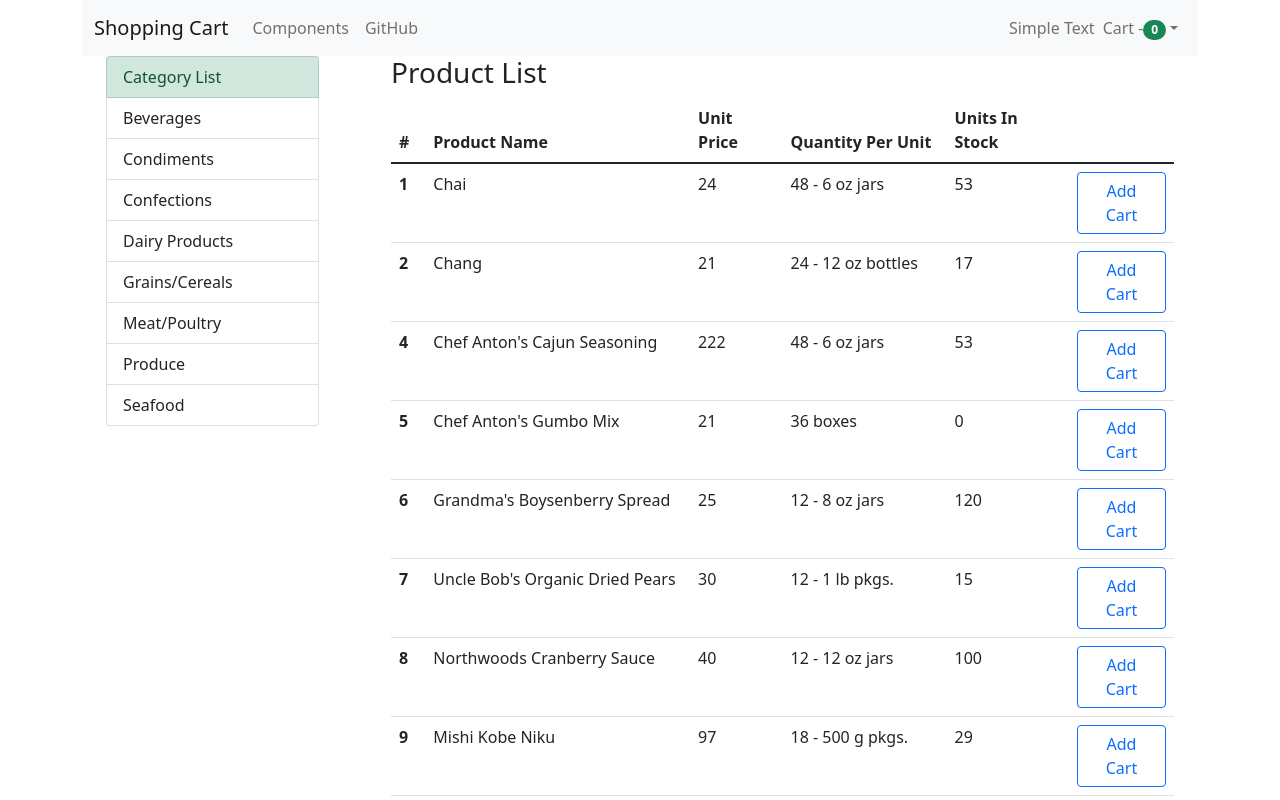
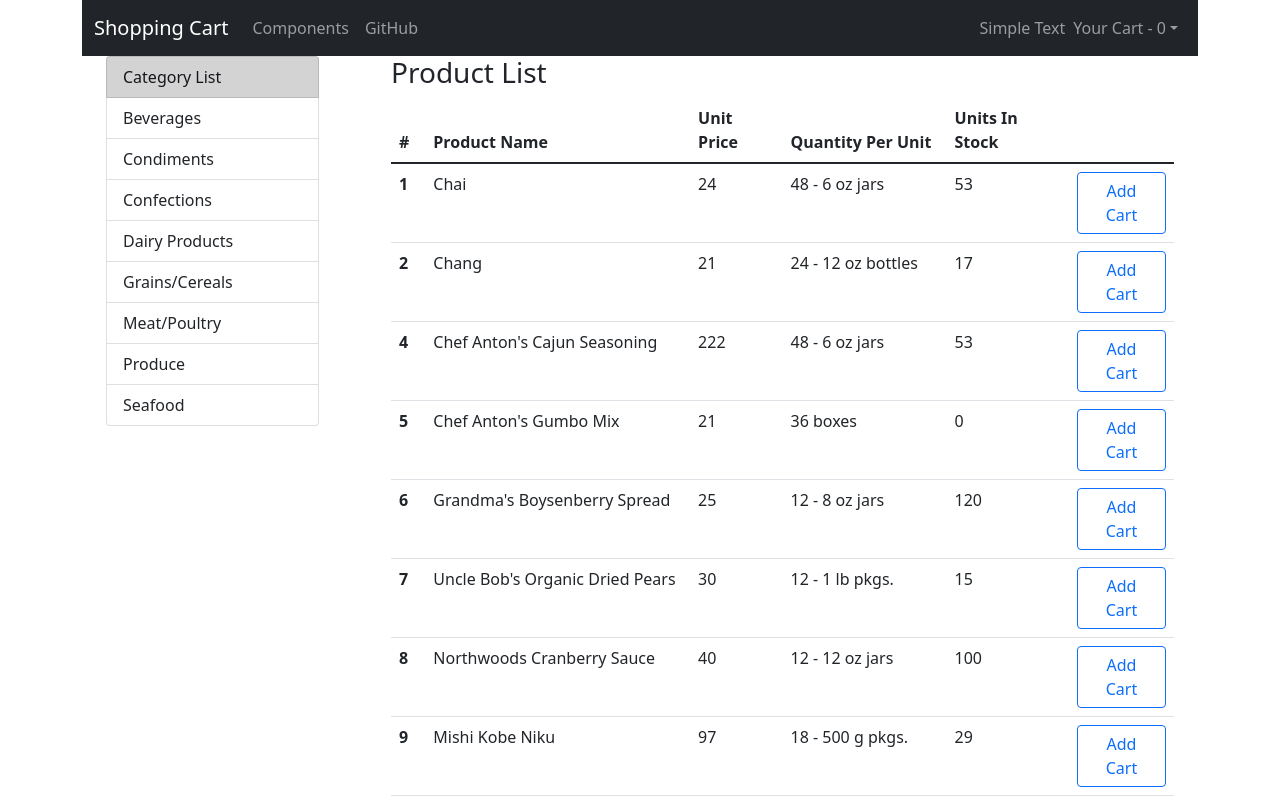
Before and after one commit to ihsansunman/Shopping-Cart, a React (Create React App) app: page / in a window 1280 px wide. Shown: the top 800 px of the page. Built offline with nearby package versions, Linux system fonts and the light colour scheme; data requests are answered from the project's data file; the HTML template or start-up script is replaced by a standard one.

Commit message:
Create Cart Counter

```diff
--- a/src/CartSummary.js
+++ b/src/CartSummary.js
@@ -8,23 +8,36 @@ import {
 } from "reactstrap";
 
 export default class CartSummary extends Component {
+  renderSummary() {
+    return (
+      <DropdownMenu right>
+        {this.props.cart.map((cartItem) => (
+          <DropdownItem key={cartItem.product.id}>
+            <Badge color="dark">{cartItem.quantity}</Badge>
+            {cartItem.product.productName}
+          </DropdownItem>
+        ))}
+        <DropdownItem divider />
+        <DropdownItem>Clear Cart</DropdownItem>
+      </DropdownMenu>
+    );
+  }
+  renderEmptyCart(){
+      return(
+        <DropdownMenu>
+              <DropdownItem>Cart is Empty</DropdownItem>
+            </DropdownMenu>
+      )
+  }
   render() {
     return (
       <div>
         <UncontrolledDropdown inNavbar nav>
           <DropdownToggle caret nav>
-            Cart -
-            <Badge color="success" pill>
-              {this.props.cart.length}
-            </Badge>
+            Your Cart - {this.props.cart.length}
           </DropdownToggle>
-          <DropdownMenu right>
-            {this.props.cart.map((cart) => (
-              <DropdownItem>Product Name</DropdownItem>
-            ))}
-            <DropdownItem divider />
-            <DropdownItem>Clear Cart</DropdownItem>
-          </DropdownMenu>
+          {this.props.cart.length > 0 ?
+            this.renderSummary(): this.renderEmptyCart()}
         </UncontrolledDropdown>
       </div>
     );
--- a/src/Category.js
+++ b/src/Category.js
@@ -20,7 +20,7 @@ export default class Category extends Component {
     return (
       <Container>
         <ListGroup>
-          <ListGroupItem color="success">{this.props.info.title}</ListGroupItem>
+          <ListGroupItem color="dark">{this.props.info.title}</ListGroupItem>
           {this.state.categories.map((category) => (
             <ListGroupItem active={category.categoryName===this.props.currentCategory?true:false}
               onClick={() => this.props.changeCategory(category)}
--- a/src/Navi.js
+++ b/src/Navi.js
@@ -15,7 +15,7 @@ export default class Navi extends Component {
   render() {
     return (
       <div>
-        <Navbar color="light" expand="md" full light>
+        <Navbar color="dark" expand="md" dark>
           <NavbarBrand href="/">Shopping Cart</NavbarBrand>
           <NavbarToggler onClick={function noRefCheck() {}} />
           <Collapse navbar>
```
